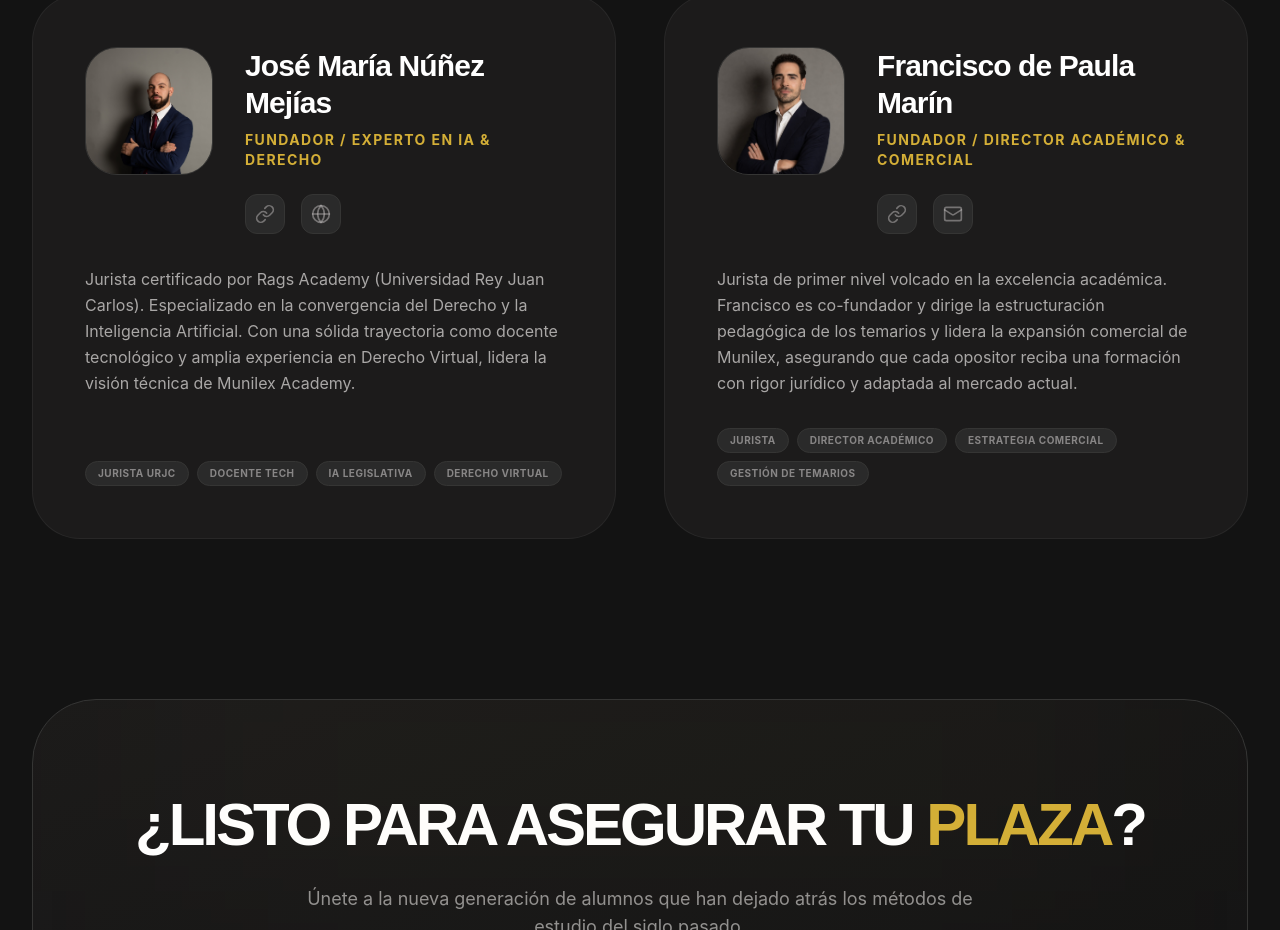
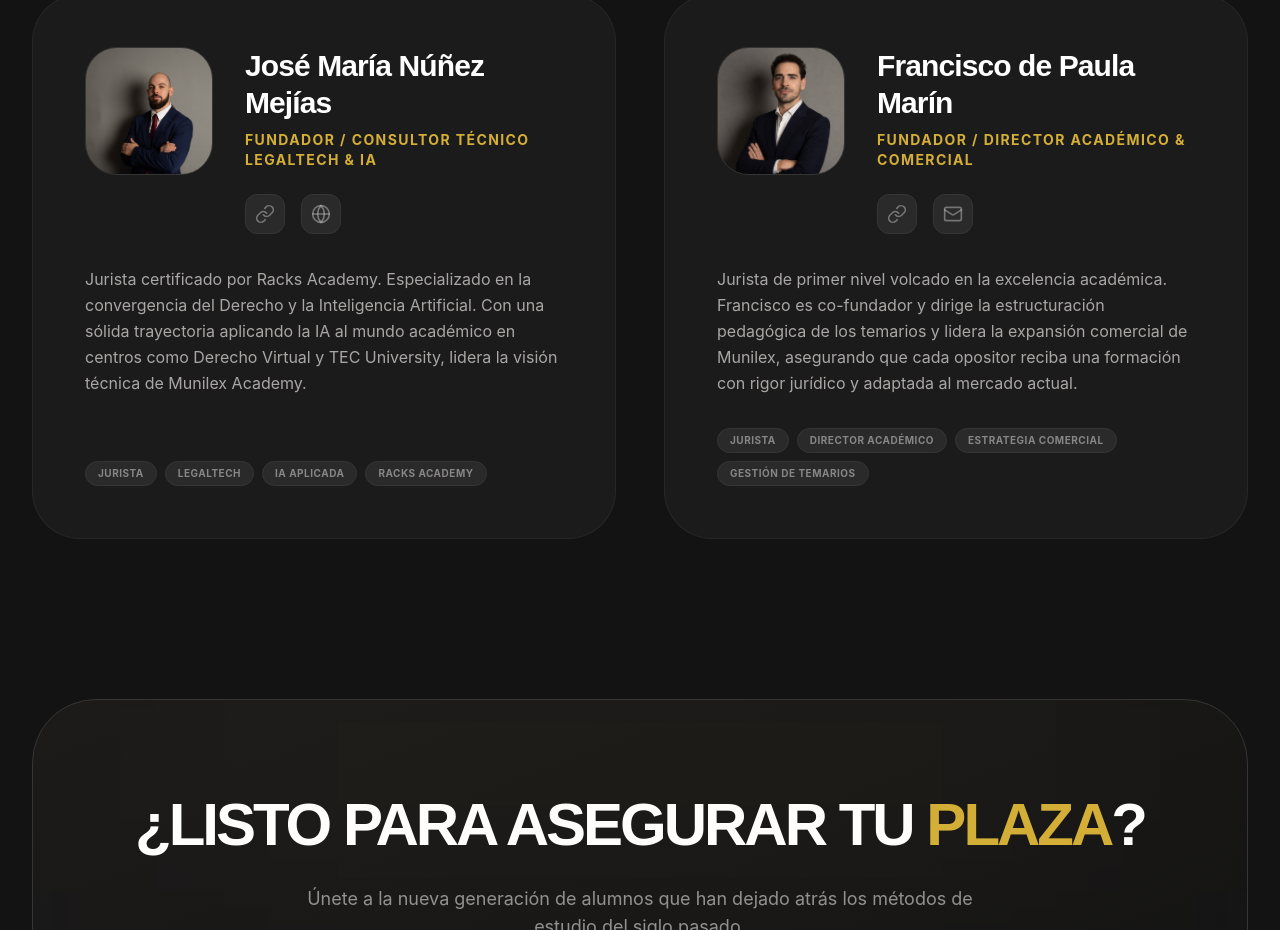
Before and after one commit to automatizacionesnunez-byte/Munilex-Academy-web, a React (Vite) app: page /academy/sobre-nosotros in a window 1280 px wide. Shown: the part 1200-2130 px from the top of the page. Built offline with nearby package versions, Linux system fonts and the light colour scheme.

Commit message:
docs: refine founder bio and update role to Consultor Técnico LegalTech & IA

```diff
--- a/src/pages/munilex-academy/AcademyAbout.tsx
+++ b/src/pages/munilex-academy/AcademyAbout.tsx
@@ -8,10 +8,10 @@ const AcademyAbout = () => {
   const founders = [
     {
       name: "José María Núñez Mejías",
-      role: "Fundador / Experto en IA & Derecho",
+      role: "Fundador / Consultor Técnico LegalTech & IA",
       image: joseMariaImg,
-      description: "Jurista certificado por Rags Academy (Universidad Rey Juan Carlos). Especializado en la convergencia del Derecho y la Inteligencia Artificial. Con una sólida trayectoria como docente tecnológico y amplia experiencia en Derecho Virtual, lidera la visión técnica de Munilex Academy.",
-      tags: ["Jurista URJC", "Docente Tech", "IA Legislativa", "Derecho Virtual"],
+      description: "Jurista certificado por Racks Academy. Especializado en la convergencia del Derecho y la Inteligencia Artificial. Con una sólida trayectoria aplicando la IA al mundo académico en centros como Derecho Virtual y TEC University, lidera la visión técnica de Munilex Academy.",
+      tags: ["Jurista", "LegalTech", "IA Aplicada", "Racks Academy"],
       social: {
         linkedin: "https://www.linkedin.com/in/jose-maria-nu%C3%B1ez-mejia-73b06222b/",
         web: "https://wa.me/34605392912"
--- a/src/pages/munilex/About.tsx
+++ b/src/pages/munilex/About.tsx
@@ -185,14 +185,14 @@ const About = () => {
                 </div>
                 <div>
                   <h3 className="text-3xl font-black text-secondary leading-tight mb-2 tracking-tighter uppercase">José María Núñez Mejías</h3>
-                  <div className="text-[10px] font-black uppercase tracking-[0.2em] text-primary-container mb-6">Fundador / Jurista & Experto en IA</div>
+                  <div className="text-[10px] font-black uppercase tracking-[0.2em] text-primary-container mb-6">Fundador / Consultor Técnico LegalTech & IA</div>
                   <p className="text-on-surface-variant leading-relaxed font-medium">
-                    Tras formarse en el ecosistema de Racks Academy, fundó Munilex tras detectar una necesidad crítica de rigor técnico en la administración local española. Su visión lidera el desarrollo de algoritmos que garantizan la seguridad jurídica absoluta.
+                    Jurista certificado por Racks Academy. Su visión lidera el desarrollo de algoritmos que garantizan la seguridad jurídica absoluta, aplicando la inteligencia artificial en entornos académicos como Derecho Virtual y TEC University.
                   </p>
                 </div>
               </div>
               <div className="flex flex-wrap gap-2">
-                {["Jurista URJC", "IATECH Consultant", "LegalTech Expert", "Racks Academy"].map((tag) => (
+                {["Jurista", "LegalTech Expert", "IA Aplicada", "Racks Academy"].map((tag) => (
                   <span key={tag} className="px-4 py-1.5 bg-white border border-surface-variant/50 rounded-full text-[10px] font-black uppercase tracking-wider text-secondary/60">{tag}</span>
                 ))}
               </div>
```
